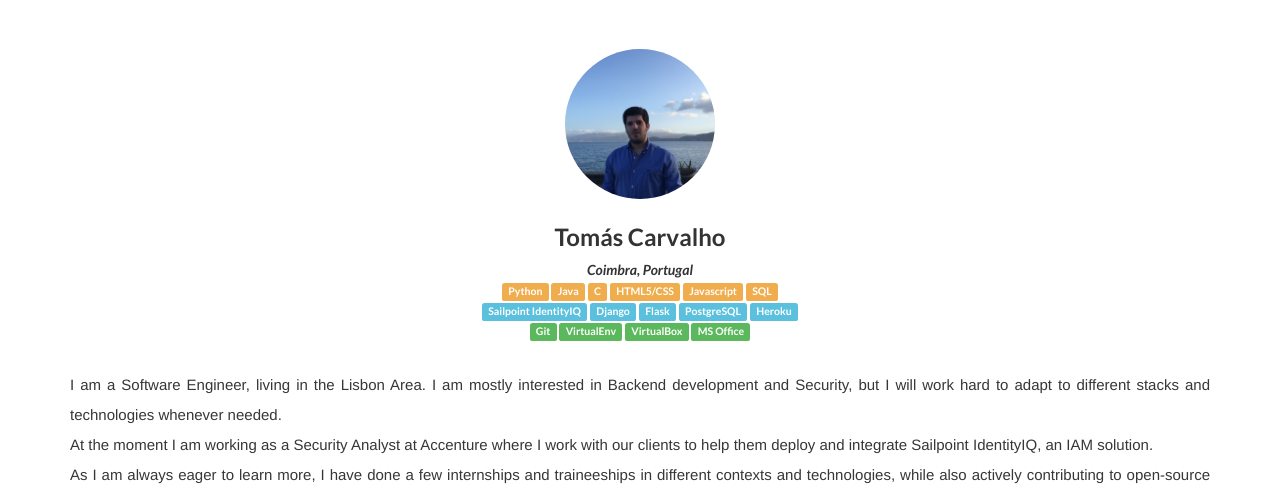
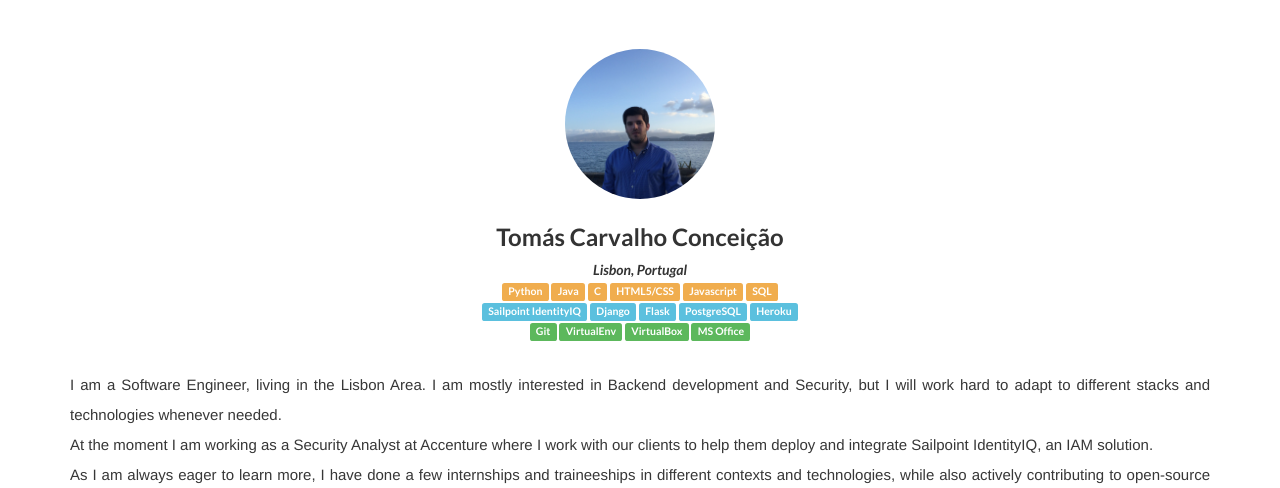
Before and after one commit to tomascarvalho/My-Website, a Flask app: page /about in a window 1280 px wide. Shown: the part 51-539 px from the top of the page. Run offline with Flask 2, Linux system fonts and the light colour scheme; some libraries are stand-ins or nearby versions.

Commit message:
Update about

```diff
--- a/templates/about.html
+++ b/templates/about.html
@@ -71,8 +71,8 @@
 
         <center>
         <div class="profile profile-pic"></div>
-        <h3>Tomás Carvalho</h3>
-        <em>Coimbra, Portugal</em>
+        <h3>Tomás Carvalho Conceição</h3>
+        <em>Lisbon, Portugal</em>
 		</center>
         <center>
             <span class="label label-warning">Python</span>
```
